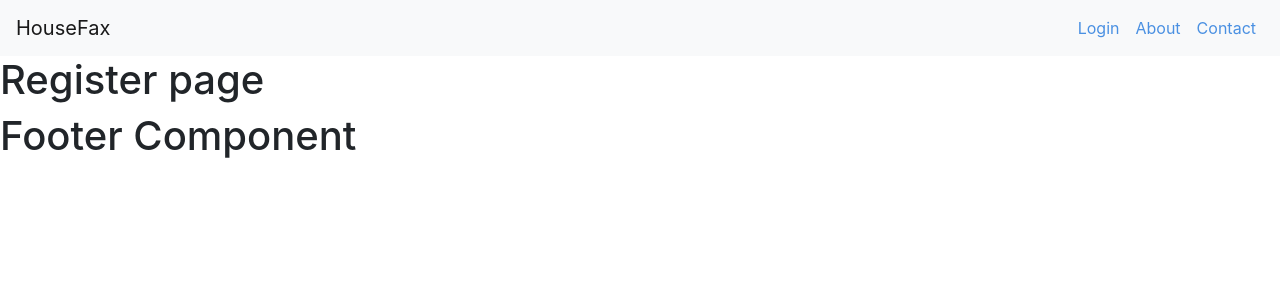
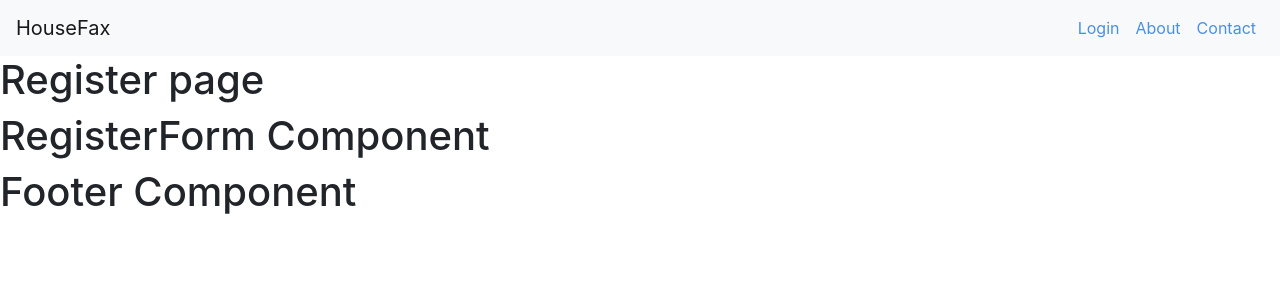
Before and after one commit to TraceLarson/HouseFax, a React (Create React App) app in the folder client/: page /Register in a window 1280 px wide. Shown: the top 300 px of the page. Built offline with nearby package versions, Linux system fonts and the light colour scheme.

Commit message:
imported RegisterForm to RegisterPage

```diff
--- a/client/src/pages/RegisterPage.js
+++ b/client/src/pages/RegisterPage.js
@@ -1,10 +1,13 @@
 import React, {Component} from 'react';
+
+import RegisterForm from '../components/RegisterForm'
 
 class RegisterPage extends Component {
 	render() {
 		return (
 			<div>
 				<h1>Register page</h1>
+				<RegisterForm />
 			</div>
 		);
 	}
```
